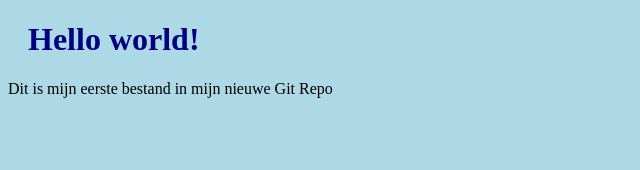
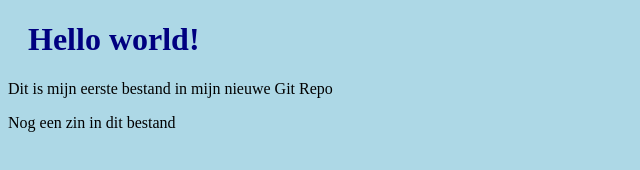
Before and after one commit to EvanGits/test-git, a plain HTML site: page index.html in a window 1280 px wide. Shown: the whole page, without its empty margins (0-640 px from the left). Drawn offline with Linux system fonts and the light colour scheme.

Commit message:
Updated index.html with a new line

```diff
--- a/index.html
+++ b/index.html
@@ -8,6 +8,7 @@
 
 <h1>Hello world!</h1>
 <p>Dit is mijn eerste bestand in mijn nieuwe Git Repo</p>
+<p>Nog een zin in dit bestand</p>
 
 </body>
 </html>
```
